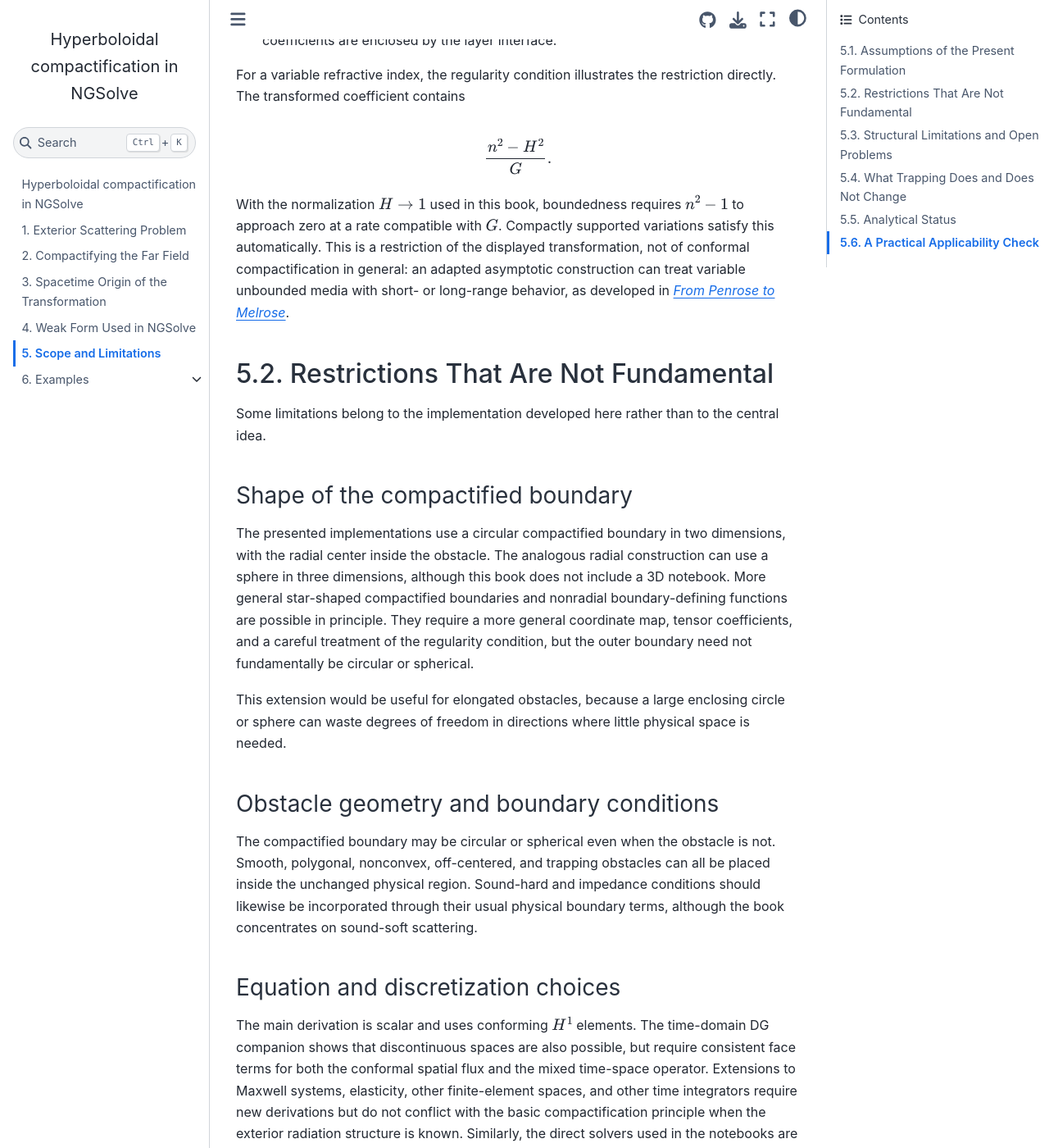
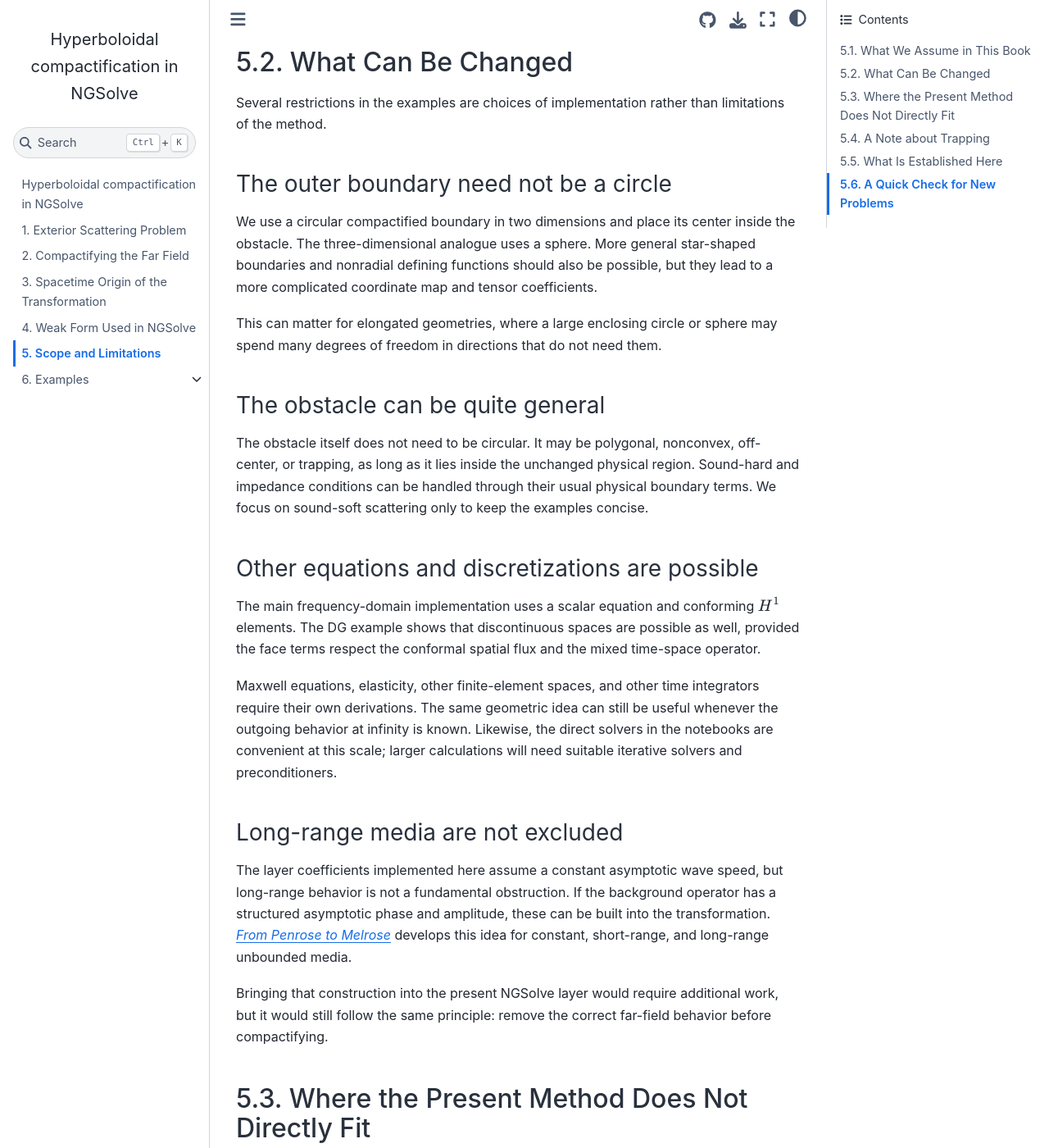
Before and after one commit to markuswess/hypFEM, a Jupyter Book: the page built from limitations.md, in a window 1280 px wide and 1400 px high, scrolled down 1165 px. Shown: the whole window at 82% size. Built offline with Jupyter Book 1.0.4 settings and Sphinx 7.4.7 and the Sphinx Book theme 1.1.4, drawn with Linux system fonts in a browser that asks for light colours; pages that are not in the unit, such as notebooks, are missing from menus; some of the changed text lies outside the part shown.

Commit message:
Make limitations chapter more conversational

```diff
--- a/limitations.md
+++ b/limitations.md
@@ -1,9 +1,9 @@
 (limitations)=
 # Scope and Limitations
 
-Hyperboloidal compactification is not a generic recipe for every problem posed on an unbounded domain. The formulation in this book relies on a particular structure at infinity: outgoing solutions have a sufficiently well understood asymptotic phase and decay, and that behavior can be removed before the radial coordinate is compactified. The examples use a homogeneous radiative end, but homogeneity itself is not a fundamental requirement.
+The main idea behind hyperboloidal compactification is simple: first remove the known oscillation and decay of an outgoing wave, then compactify what remains. This works well when we understand the behavior of the solution far away from the scatterer. It is not meant to be a universal recipe for every equation on an unbounded domain.
 
-For the constant-coefficient Helmholtz equation this structure is
+For the constant-coefficient Helmholtz equation, the relevant behavior is
 
 $$
 U(r,\omega)
@@ -11,84 +11,86 @@
 \qquad r\to\infty.
 $$
 
-The factor $e^{ikr}$ determines the asymptotic height function, the power of $r$ determines the field rescaling, and $U_\infty$ becomes the trace at the compactified boundary. If a problem does not admit an analogous outgoing expansion, the construction presented here does not directly apply.
+The phase $e^{ikr}$ tells us how to choose the height function, the power of $r$ tells us how to rescale the field, and $U_\infty$ becomes the value of the transformed field at the compactified boundary. If a problem has a different structure at infinity, we need to adapt these ingredients. Sometimes that is straightforward; sometimes it leads to a genuinely different problem.
 
-## Assumptions of the Present Formulation
+## What We Assume in This Book
 
-The theory and examples in this book assume the following.
+The examples use a particularly clean setting:
 
-1. **The book uses a homogeneous exterior model.** Outside a bounded physical region, the examples use the constant-coefficient Helmholtz or wave equation. A compactly supported scatterer, cavity, or heterogeneous region is therefore covered directly by the displayed formulas. Variable and long-range media require an asymptotic phase and rescaling adapted to the background operator, rather than the particular coefficients implemented here.
+- The equation is the constant-coefficient Helmholtz or wave equation outside a bounded region. Scatterers, sources, and heterogeneous materials may be complicated, but they are enclosed by the layer interface.
+- Radiation is asymptotically spherical, with the usual outgoing phase $e^{ikr}$ or retarded time $t-r$.
+- We know the leading phase and decay before constructing the compactification.
+- We solve only for the outgoing scattered field. A prescribed incident wave is separated analytically rather than entering through the boundary at infinity.
+- The layer is placed outside the physical structure, where the asymptotic description is already valid.
 
-2. **Radiation is asymptotically spherical.** The compactification uses a radial coordinate and an outgoing phase determined by $t-r$ or $e^{ikr}$. The computational boundary represents the end reached by those outgoing radial characteristics.
-
-3. **The outgoing asymptotics are known.** The transformation is designed from the leading phase and amplitude. Unknown, direction-dependent, or mode-dependent asymptotics cannot simply be handled by the same coefficients.
-
-4. **The desired solution is outgoing.** Regularity of the compactified unknown excludes the incoming branch. A prescribed incident plane wave is separated analytically and only its outgoing scattered field is solved for. Problems requiring independent data to enter from infinity need a different formulation.
-
-5. **The physical sources and material structure lie inside the uncompactified region.** The layer method is most natural when the scatterer, forcing, and heterogeneous coefficients are enclosed by the layer interface.
-
-For a variable refractive index, the regularity condition illustrates the restriction directly. The transformed coefficient contains
+These assumptions are visible in the coefficient
 
 $$
 \frac{n^2-H^2}{G}.
 $$
 
-With the normalization $H\to1$ used in this book, boundedness requires $n^2-1$ to approach zero at a rate compatible with $G$. Compactly supported variations satisfy this automatically. This is a restriction of the displayed transformation, not of conformal compactification in general: an adapted asymptotic construction can treat variable unbounded media with short- or long-range behavior, as developed in [*From Penrose to Melrose*](https://arxiv.org/abs/2601.04167).
+With the normalization $H\to1$ used here, the displayed formulation is regular when $n^2-1$ approaches zero at a rate compatible with $G$. Compactly supported variations satisfy this automatically. This condition belongs to the particular phase and rescaling used in the notebooks, not to compactification in general.
 
-## Restrictions That Are Not Fundamental
+## What Can Be Changed
 
-Some limitations belong to the implementation developed here rather than to the central idea.
+Several restrictions in the examples are choices of implementation rather than limitations of the method.
 
-### Shape of the compactified boundary
+### The outer boundary need not be a circle
 
-The presented implementations use a circular compactified boundary in two dimensions, with the radial center inside the obstacle. The analogous radial construction can use a sphere in three dimensions, although this book does not include a 3D notebook. More general star-shaped compactified boundaries and nonradial boundary-defining functions are possible in principle. They require a more general coordinate map, tensor coefficients, and a careful treatment of the regularity condition, but the outer boundary need not fundamentally be circular or spherical.
+We use a circular compactified boundary in two dimensions and place its center inside the obstacle. The three-dimensional analogue uses a sphere. More general star-shaped boundaries and nonradial defining functions should also be possible, but they lead to a more complicated coordinate map and tensor coefficients.
 
-This extension would be useful for elongated obstacles, because a large enclosing circle or sphere can waste degrees of freedom in directions where little physical space is needed.
+This can matter for elongated geometries, where a large enclosing circle or sphere may spend many degrees of freedom in directions that do not need them.
 
-### Obstacle geometry and boundary conditions
+### The obstacle can be quite general
 
-The compactified boundary may be circular or spherical even when the obstacle is not. Smooth, polygonal, nonconvex, off-centered, and trapping obstacles can all be placed inside the unchanged physical region. Sound-hard and impedance conditions should likewise be incorporated through their usual physical boundary terms, although the book concentrates on sound-soft scattering.
+The obstacle itself does not need to be circular. It may be polygonal, nonconvex, off-center, or trapping, as long as it lies inside the unchanged physical region. Sound-hard and impedance conditions can be handled through their usual physical boundary terms. We focus on sound-soft scattering only to keep the examples concise.
 
-### Equation and discretization choices
+### Other equations and discretizations are possible
 
-The main derivation is scalar and uses conforming $H^1$ elements. The time-domain DG companion shows that discontinuous spaces are also possible, but require consistent face terms for both the conformal spatial flux and the mixed time-space operator. Extensions to Maxwell systems, elasticity, other finite-element spaces, and other time integrators require new derivations but do not conflict with the basic compactification principle when the exterior radiation structure is known. Similarly, the direct solvers used in the notebooks are convenient for small examples; large computations require appropriate iterative solvers and preconditioners.
+The main frequency-domain implementation uses a scalar equation and conforming $H^1$ elements. The DG example shows that discontinuous spaces are possible as well, provided the face terms respect the conformal spatial flux and the mixed time-space operator.
 
-### Variable and long-range media
+Maxwell equations, elasticity, other finite-element spaces, and other time integrators require their own derivations. The same geometric idea can still be useful whenever the outgoing behavior at infinity is known. Likewise, the direct solvers in the notebooks are convenient at this scale; larger calculations will need suitable iterative solvers and preconditioners.
 
-The simple layer coefficients in this book are tailored to a constant asymptotic wave speed. This does not make long-range media a fundamental limitation. When the asymptotic background operator is sufficiently structured, its modified phase and amplitude can be incorporated into the compactified formulation. The construction in [*From Penrose to Melrose*](https://arxiv.org/abs/2601.04167) combines conformal compactification with geometric scattering theory to compute scattering amplitudes for constant, short-range, and long-range unbounded media. Extending the present NGSolve layer implementation in that direction is additional work, but the underlying compactification principle remains applicable.
+### Long-range media are not excluded
 
-## Structural Limitations and Open Problems
+The layer coefficients implemented here assume a constant asymptotic wave speed, but long-range behavior is not a fundamental obstruction. If the background operator has a structured asymptotic phase and amplitude, these can be built into the transformation. [*From Penrose to Melrose*](https://arxiv.org/abs/2601.04167) develops this idea for constant, short-range, and long-range unbounded media.
 
-Other unbounded-domain problems have a genuinely different structure at infinity. The current method should not be assumed to cover them.
+Bringing that construction into the present NGSolve layer would require additional work, but it would still follow the same principle: remove the correct far-field behavior before compactifying.
 
-### Waveguides and domains with cylindrical ends
+## Where the Present Method Does Not Directly Fit
 
-Radiation in a waveguide is described by guided, propagating, evanescent, and possibly threshold modes. The outgoing phase depends on the transverse mode rather than on a single spherical factor $e^{ikr}$, and the domain has one or more cylindrical ends instead of one spherical radiative end. It is not presently clear how to represent all of these modes by a single local hyperboloidal rescaling and one compactified boundary. A successful extension would probably need a mode-adapted compactification and a corresponding radiation space.
+Some unbounded-domain problems organize radiation in a different way. The formulas in this book should not simply be copied to those settings.
 
-### Periodic and locally periodic structures
+### Waveguides and cylindrical ends
 
-Periodic gratings and photonic structures are naturally described through Bloch--Floquet modes, diffraction orders, and radiation conditions tied to a periodic cell. Their asymptotic behavior is not the spherical far-field expansion used here. Wood anomalies and grazing modes add further complications. Combining hyperboloidal ideas with periodic radiation conditions is an open direction, not an application justified by the present formulation.
+A waveguide carries propagating, evanescent, guided, and sometimes threshold modes. Each transverse mode has its own longitudinal phase, so there is no single spherical factor $e^{ikr}$ to remove. It is not clear how all of these channels could be represented by one local rescaling and one compactified boundary. A useful extension would probably need a mode-dependent construction and a corresponding radiation space.
 
-### Anisotropic propagation and multiple asymptotic ends
+### Periodic structures
 
-In anisotropic or moving media, rays need not approach radial null characteristics and may have direction-dependent speeds. Domains with several geometrically distinct ends can carry different radiation channels. Such problems may require separate compactifications, phase functions derived from an eikonal equation, or nonlocal modal radiation conditions. Caustics or mode conversion may prevent a single smooth global phase from being adequate.
+Periodic gratings and photonic structures are naturally described by Bloch--Floquet modes and diffraction orders. Their radiation condition belongs to a periodic cell rather than to a spherical end. Grazing modes and Wood anomalies make the situation even more delicate. Hyperboloidal ideas may still have a role, but the formulation in this book does not cover these problems.
 
-## What Trapping Does and Does Not Change
+### Anisotropic media and several different ends
 
-Geometric trapping near an obstacle is not, by itself, a limitation of the compactification. The trapping-square examples have a homogeneous exterior and a standard outgoing far field, so the exterior transformation remains applicable. Trapping can nevertheless make the Helmholtz system poorly conditioned near resonances and can produce long-lived time-domain signals. Hyperboloidal compactification treats the exterior boundary; it does not remove the intrinsic analytical or numerical difficulty caused by trapping.
+In an anisotropic or moving medium, rays need not approach radial characteristics and their speeds may depend on direction. A domain may also have several ends carrying different radiation channels. Such problems may require several compactifications or phase functions obtained from an eikonal equation. Caustics and mode conversion can prevent a single smooth global phase from working everywhere.
 
-## Analytical Status
+## A Note about Trapping
 
-The derivation in this book establishes a consistent weak form with bounded coefficients under the stated asymptotic assumptions. It does not provide a complete coercivity, stability, or well-posedness theory for every wavenumber, geometry, material, and discretization. Nor does a regular compactified operator by itself guarantee an efficient large-scale solver. These are separate analytical and numerical questions discussed more fully in the [accompanying Wess--Zenginoğlu preprint](https://arxiv.org/abs/2606.25130).
+Trapping near an obstacle does not prevent us from compactifying the exterior. The trapping-square examples still have a homogeneous far field with standard outgoing behavior.
 
-## A Practical Applicability Check
+What compactification does *not* do is remove the difficulty caused by trapping itself. Near resonances, the Helmholtz system can become poorly conditioned, and in the time domain the trapped signal can persist for a long time. Hyperboloidal compactification treats the unbounded exterior; it does not make the interior dynamics easier.
 
-Before applying the method to a new unbounded-domain problem, ask:
+## What Is Established Here
 
-1. Does the equation have a sufficiently structured asymptotic form?
-2. Is there a well-defined outgoing asymptotic expansion?
-3. Can its leading phase and decay be removed by a known local transformation?
-4. Does the rescaled solution have a regular finite-energy trace at the proposed compactified boundary?
-5. Do all transformed coefficients remain bounded there?
+The book gives a consistent weak form with bounded coefficients under the assumptions above and demonstrates that it can be implemented directly in NGSolve. It does not attempt a general proof of coercivity, stability, or well-posedness for every geometry, material, and wavenumber. A regular compactified operator also does not automatically provide an efficient solver at large scale. The accompanying [Wess--Zenginoğlu preprint](https://arxiv.org/abs/2606.25130) discusses the analysis and numerical evidence in more detail.
 
-If the answer to these questions is yes, a hyperboloidal layer may be a natural formulation. If the asymptotic end is modal, periodic, or otherwise lacks a usable radiative phase and rescaling, a different exterior method—or a genuinely new hyperboloidal construction—is required.
+## A Quick Check for New Problems
+
+Before using the method on a new problem, it helps to ask:
+
+1. Do I know the outgoing behavior of the solution at infinity?
+2. Can I remove its leading phase and decay with a known transformation?
+3. Does the transformed field have a regular trace at the compactified boundary?
+4. Do the transformed coefficients stay bounded there?
+5. Is the end spherical or ray-like, rather than modal or periodic?
+
+If the answers are yes, a hyperboloidal layer is a natural option to try. If the far field is organized into waveguide modes, Bloch modes, or several unrelated radiation channels, the problem needs a different exterior treatment or a new compactification designed for that structure.
```
